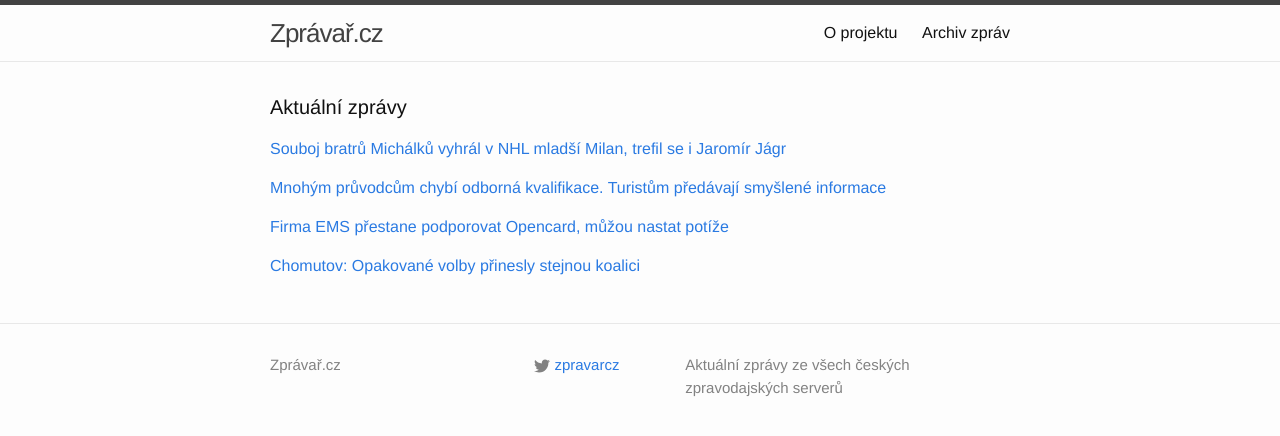
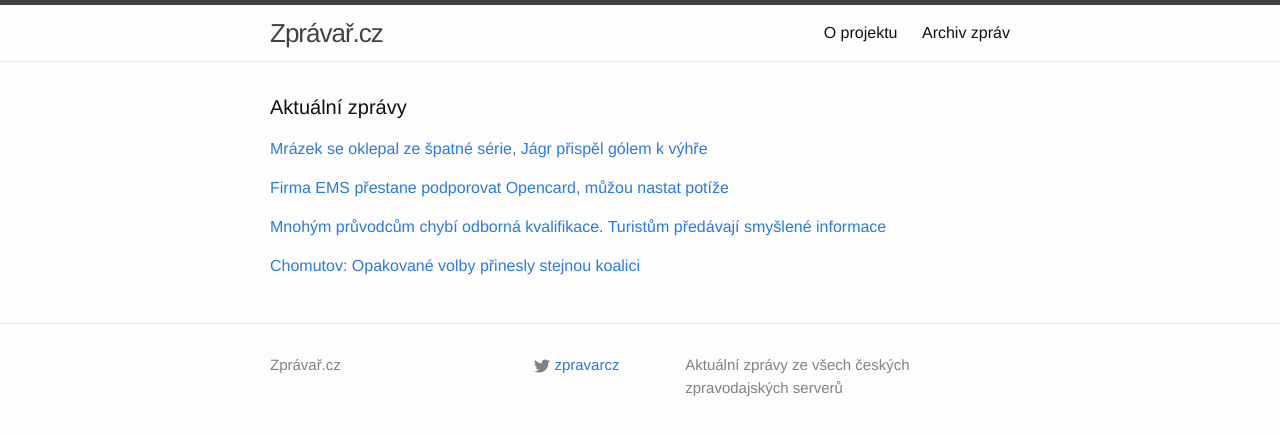
Before and after one commit to adliska/zpravar, a Jekyll site: the page built from index.html, in a window 1280 px wide. Shown: the top 436 px of the page. Built offline with Jekyll 4.4.1, drawn with Linux system fonts in a browser that asks for light colours.

Commit message:
zpravar news update

```diff
--- a/index.html
+++ b/index.html
@@ -5,26 +5,27 @@ layout: default
 <div class="home">
     <h1 class="page-heading">Aktuální zprávy</h1>
 
-<p><a href="javascript:;" onclick="toggle_visibility('zpravy0')">Souboj bratrů Michálků vyhrál v NHL mladší Milan, trefil se i Jaromír Jágr</a></p>
+<p><a href="javascript:;" onclick="toggle_visibility('zpravy0')">Mrázek se oklepal ze špatné série, Jágr přispěl gólem k výhře</a></p>
 <div id="zpravy0" style="display:none">
 <ul>
+<li><a href=http://hokej.idnes.cz/vysledky-nhl-0ci-/nhl.aspx?c=A150109_232050_nhl_ald>Mrázek se oklepal ze špatné série, Jágr přispěl gólem k výhře - hokej.idnes.cz</a></li>
 <li><a href=http://www.rozhlas.cz/_zprava/souboj-bratru-michalku-vyhral-v-nhl-mladsi-milan-trefil-se-i-jaromir-jagr--1450281>Souboj bratrů Michálků vyhrál v NHL mladší Milan, trefil se i Jaromír Jágr - www.rozhlas.cz</a></li>
 <li><a href=http://www.denik.cz/hokej/mrazek-se-oklepal-ze-spatne-serie-jagr-prispel-golem-k-vyhre-20150201.html>Bratři Michálkové skórovali ve vzájemném souboji, Jágr přispěl gólem k výhře - www.denik.cz</a></li>
 <li><a href=http://sport.aktualne.cz/v-souboji-michalku-skorovali-oba-vyhru-slavil-kojot-milan/r~a577ea0aa99a11e4bdad0025900fea04/>V souboji Michálků skórovali oba, výhru slavil "Kojot" Milan - sport.aktualne.cz</a></li>
 </ul>
-</div><p><a href="javascript:;" onclick="toggle_visibility('zpravy1')">Mnohým průvodcům chybí odborná kvalifikace. Turistům předávají smyšlené informace </a></p>
+</div><p><a href="javascript:;" onclick="toggle_visibility('zpravy1')">Firma EMS přestane podporovat Opencard, můžou nastat potíže</a></p>
 <div id="zpravy1" style="display:none">
+<ul>
+<li><a href=http://praha.idnes.cz/open-card-ems-praha-0a0-/praha-zpravy.aspx?c=A150201_072614_praha-zpravy_hv>Firma EMS přestane podporovat Opencard, můžou nastat potíže - praha.idnes.cz</a></li>
+<li><a href=http://www.novinky.cz/domaci/360373-projekt-opencard-se-ocitne-bez-podpory.html>Projekt opencard se ocitne bez podpory - www.novinky.cz</a></li>
+<li><a href=http://www.ceskenoviny.cz/zpravy/zpravy/firma-ems-prestane-podporovat-opencard-muzou-nastat-potize/1175909>Firma EMS přestane podporovat opencard, můžou nastat potíže - www.ceskenoviny.cz</a></li>
+</ul>
+</div><p><a href="javascript:;" onclick="toggle_visibility('zpravy2')">Mnohým průvodcům chybí odborná kvalifikace. Turistům předávají smyšlené informace </a></p>
+<div id="zpravy2" style="display:none">
 <ul>
 <li><a href=http://www.rozhlas.cz/_zprava/mnohym-pruvodcum-chybi-odborna-kvalifikace-turistum-predavaji-smyslene-informace--1450263>Mnohým průvodcům chybí odborná kvalifikace. Turistům předávají smyšlené informace  - www.rozhlas.cz</a></li>
 <li><a href=http://www.rozhlas.cz/_zprava/mnohym-pruvodcum-chybi-odborna-kvalifikace-turistum-casto-predavaji-smyslene-informace--1450263>Mnohým průvodcům chybí odborná kvalifikace. Turistům často předávají smyšlené informace  - www.rozhlas.cz</a></li>
 <li><a href=http://www.rozhlas.cz/_zprava/mnohym-pruvodcum-chybi-odborna-kvalifikace-turistum-casto-predava-smyslene-informace--1450263>Mnohým průvodcům chybí odborná kvalifikace. Turistům často předává smyšlené informace  - www.rozhlas.cz</a></li>
-</ul>
-</div><p><a href="javascript:;" onclick="toggle_visibility('zpravy2')">Firma EMS přestane podporovat Opencard, můžou nastat potíže</a></p>
-<div id="zpravy2" style="display:none">
-<ul>
-<li><a href=http://praha.idnes.cz/open-card-ems-praha-0a0-/praha-zpravy.aspx?c=A150201_072614_praha-zpravy_hv>Firma EMS přestane podporovat Opencard, můžou nastat potíže - praha.idnes.cz</a></li>
-<li><a href=http://www.novinky.cz/domaci/360373-projekt-opencard-se-ocitne-bez-podpory.html>Projekt opencard se ocitne bez podpory - www.novinky.cz</a></li>
-<li><a href=http://www.ceskenoviny.cz/zpravy/zpravy/firma-ems-prestane-podporovat-opencard-muzou-nastat-potize/1175909>Firma EMS přestane podporovat opencard, můžou nastat potíže - www.ceskenoviny.cz</a></li>
 </ul>
 </div><p><a href="javascript:;" onclick="toggle_visibility('zpravy3')">Chomutov: Opakované volby přinesly stejnou koalici</a></p>
 <div id="zpravy3" style="display:none">
```
